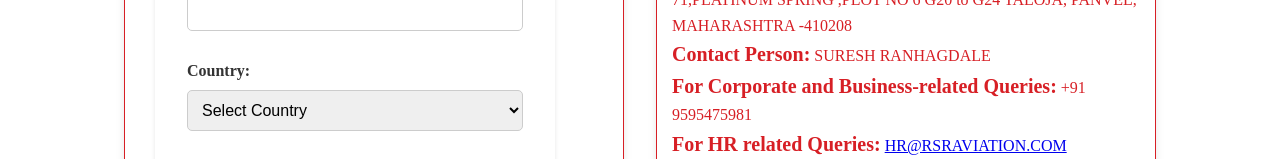
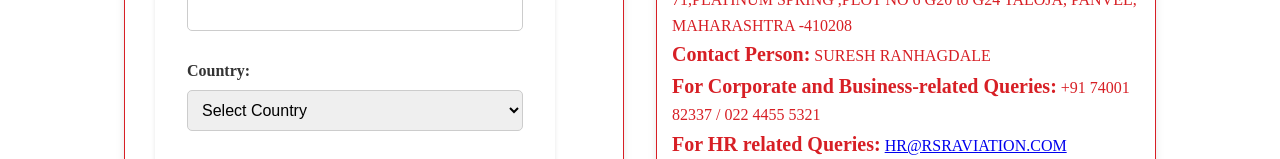
Before and after one commit to RSRAviationservices/rsrwebsitecopy, a React (Create React App) app: page /ContactUs in a window 1280 px wide. Shown: the part 793-952 px from the top of the page. Built offline with nearby package versions, Linux system fonts and the light colour scheme; a web font is replaced by a local one.

Commit message:
Update ContactUs.jsx

```diff
--- a/src/Components/ContactUs/ContactUs.jsx
+++ b/src/Components/ContactUs/ContactUs.jsx
@@ -34,7 +34,7 @@ const ContactUs = () => {
                 </p>
                 <p>
                   <strong> For Corporate and Business-related Queries:</strong>{" "}
-                  +91 9595475981
+                  +91 74001 82337 / 022 4455 5321
                 </p>
 
                 <p>
```
